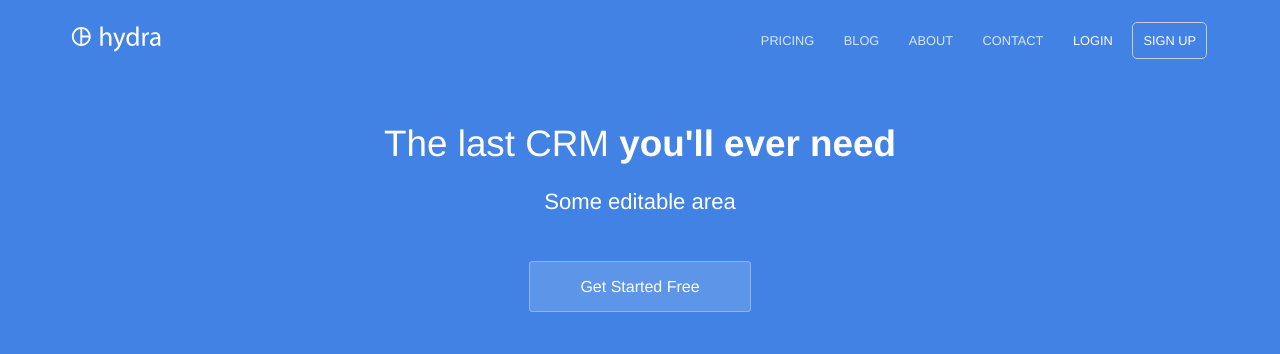
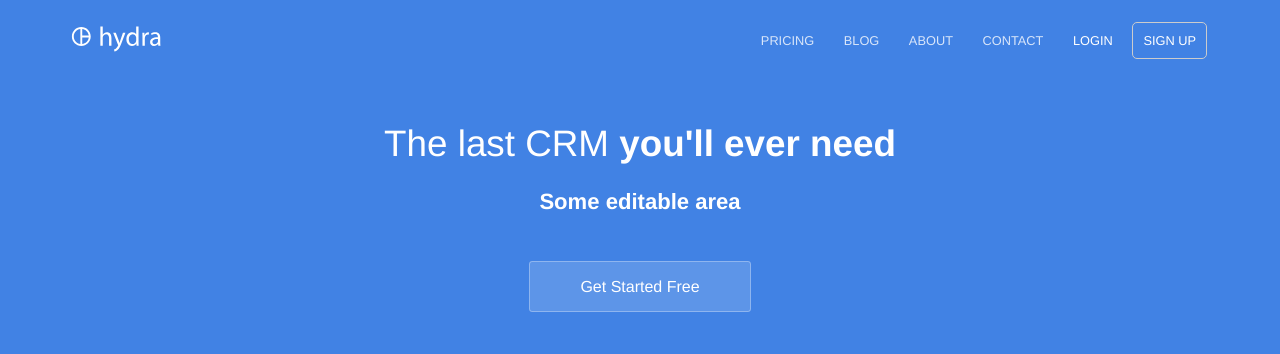
Before and after one commit to aleksandrgordeev/cc-test, a Jekyll site: the page built from index.html, in a window 1280 px wide. Shown: the top 354 px of the page. Built offline with Jekyll 4.4.1, drawn with Linux system fonts in a browser that asks for light colours.

Commit message:
Updated 'index.html' via CloudCannon

```diff
--- a/index.html
+++ b/index.html
@@ -5,11 +5,15 @@
 
 <section class="hero">
 	<div class="text-container">
-		<h1 class="editable">The last CRM <strong>you'll ever need</strong></h1>
-		<p class="editable">Some editable area</p>
+		<h1 class="editable">
+			The last CRM <strong>you'll ever need</strong>
+		</h1>
+		<p class="editable">
+			<strong>Some editable area</strong>
+		</p>
 		<div class="cta button alt"><a href="{{ site.baseurl }}/sign-up/">Get Started Free</a></div>
 		<div>
-			<img src="{{ site.baseurl }}/images/dashboard.png" alt="Screenshot" class="screenshot editable" />
+			<img src="/images/dashboard.png" alt="Screenshot" class="screenshot editable" />
 		</div>
 	</div>
 </section>
@@ -19,10 +23,10 @@
 		<div class="container flex">
 			<div class="text editable">
 				<h2>How can we <strong>double</strong> our sales revenue?</h2>
-				<p>Hydra learns your business. By analyzing your sales data, Hydra optimizes your sales process and show you where you should be spending your resources. </p>
+				<p>Hydra learns your business. By analyzing your sales data, Hydra optimizes your sales process and show you where you should be spending your resources.</p>
 			</div>
 			<div class="image">
-				<img src="{{ site.baseurl }}/images/dashboard.png" alt="Screenshot" class="screenshot editable" />
+				<img src="/images/dashboard.png" alt="Screenshot" class="screenshot editable" />
 			</div>
 		</div>
 	</section>
@@ -34,7 +38,7 @@
 				<p>Hydra learns your business. By analyzing your sales data, Hydra optimizes your sales process and show you where you should be spending your resources.</p>
 			</div>
 			<div class="image">
-				<img src="{{ site.baseurl }}/images/dashboard.png" alt="Screenshot" class="screenshot editable" />
+				<img src="/images/dashboard.png" alt="Screenshot" class="screenshot editable" />
 			</div>
 		</div>
 	</section>
@@ -46,7 +50,7 @@
 				<p>Hydra learns your business. By analyzing your sales data, Hydra optimizes your sales process and show you where you should be spending your resources.</p>
 			</div>
 			<div class="image">
-				<img src="{{ site.baseurl }}/images/dashboard.png" alt="Screenshot" class="screenshot editable" />
+				<img src="/images/dashboard.png" alt="Screenshot" class="screenshot editable" />
 			</div>
 		</div>
 	</section>
@@ -56,15 +60,21 @@
 			<div class="testimonial-block">
 				<div class="square-image"><img src="https://source.unsplash.com/6anudmpILw4/600x400" alt="Jim James" class="editable" /></div>
 				<blockquote>
-					<p class="editable">Hydra has shaped the business we have today. We have a repeatable sales process and a strategy to scale our team. I recommend Hydra to any business looking to improve their sales.</p>
-					<p class="editable author">Jim James - CEO of Global Corp.</p>
+					<p class="editable">
+						Hydra has shaped the business we have today. We have a repeatable sales process and a strategy to scale our team. I recommend Hydra to any business looking to improve their sales.
+					</p>
+					<p class="editable author">
+						Jim James - CEO of Global Corp.
+					</p>
 				</blockquote>
 			</div>
 		</div>
 	</section>
 
 	<section class="bottom-cta">
-		<h2 class="editable"><strong>Improve</strong> your sales process today</h2>
+		<h2 class="editable">
+			<strong>Improve</strong> your sales process today
+		</h2>
 		<div class="button alt"><a href="#">Get Started Free</a></div>
 	</section>
 </div>
```
